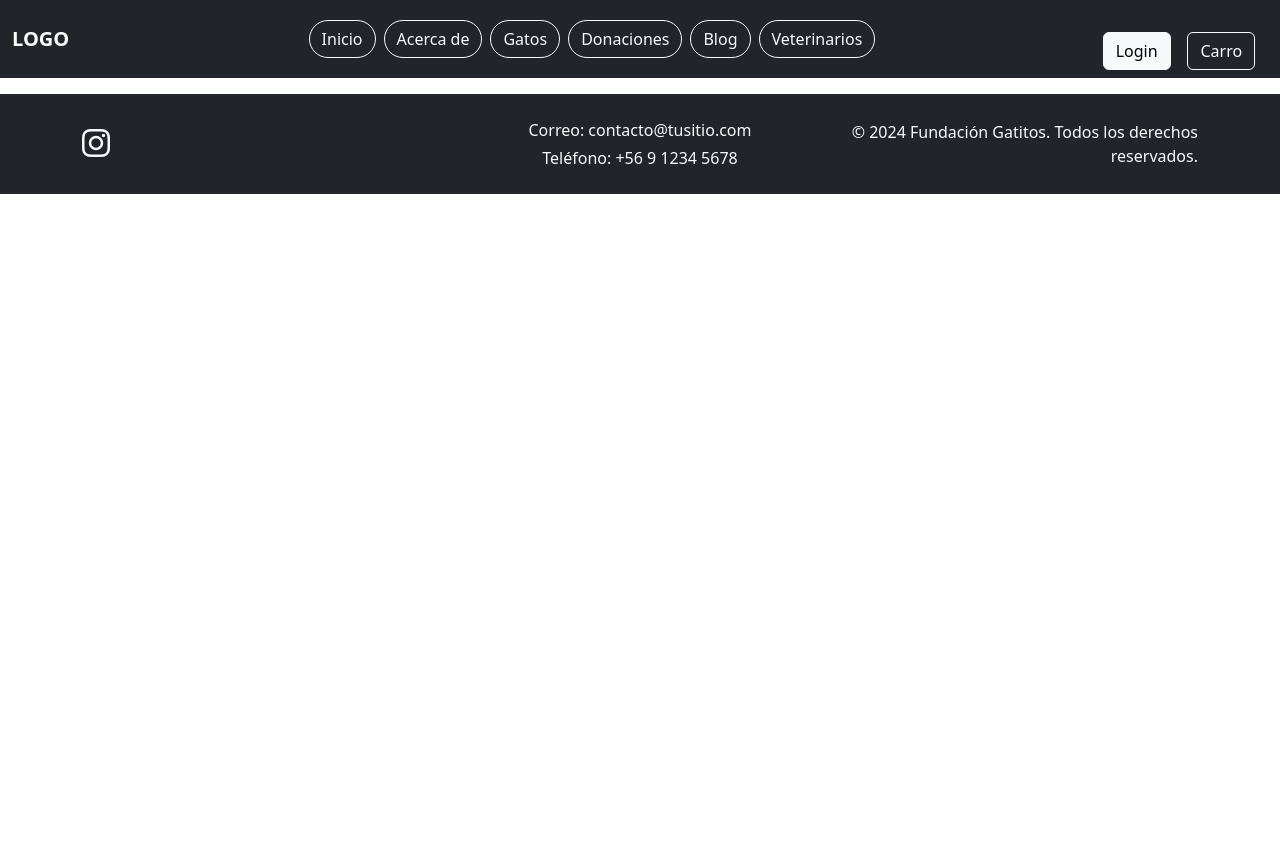
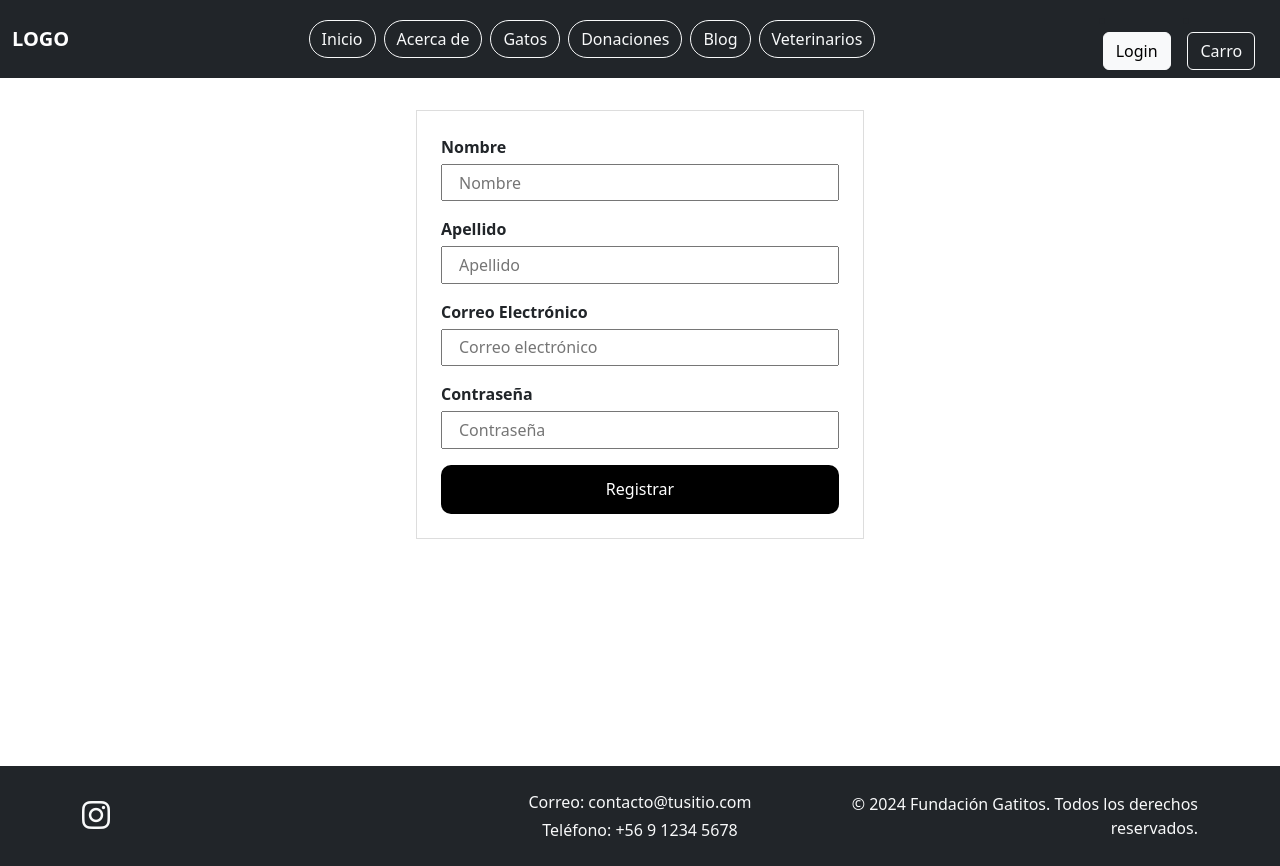
Before and after one commit to Javilani/Proyecto-7, a React (Vite) app: page /register in a window 1280 px wide. Before the commit the page ends 800 px from the top, so only its background shows below. Built offline with nearby package versions, Linux system fonts and the light colour scheme.

Commit message:
desarrollo registerform

```diff
--- a/src/assets/styles/components/form.css
+++ b/src/assets/styles/components/form.css
@@ -1,6 +1,5 @@
 .form-container {
     height: 80vh; /* Con esto hago que el footer se vaya para abajo, container usa el 80% de la altura de la página */
-
 }
 
 .form {
@@ -9,7 +8,6 @@
     margin: 2rem auto;
     padding: 1.5rem;
     border: 1px solid #ddd;
-
 }
 
 .form__group {
@@ -40,6 +38,22 @@
     transition: .3s;
 }
 
-login-button:hover {
+.login-button:hover {
     transform: scale(1.025);
 }
+
+.register-button {
+    width: 100%;
+    padding: .8rem;
+    color: black;
+    background-color: #fff;
+    border: 1px solid black;
+    border-radius: 10px;
+    margin-top: 10px;
+    cursor: pointer;
+    transition: background-color 0.3s;
+}
+
+.register-button:hover {
+    background-color: lightgray;
+}
--- a/src/assets/styles/components/index.css
+++ b/src/assets/styles/components/index.css
@@ -3,3 +3,4 @@
 @import url('./form.css');
 @import url('./aboutPage.css');
 @import url('./homePage.css');
+@import url('./register.css');
--- /dev/null
+++ b/src/assets/styles/components/register.css
@@ -0,0 +1,11 @@
+.register-container {
+        height: 80vh; /* Con esto hago que el footer se vaya para abajo, container usa el 80% de la altura de la página */
+}
+
+.the-form-container {
+    max-width: 28rem;
+
+    margin: 2rem auto;
+    padding: 1.5rem;
+    border: 1px solid #ddd;
+}
--- a/src/components/auth/LoginForm.jsx
+++ b/src/components/auth/LoginForm.jsx
@@ -33,6 +33,11 @@ export const LoginForm = () => {
         }
     }
 
+    // Redirigir al formulario de registro
+    const redirectToRegister = () => {
+        navigate('/register');
+    };
+
     return (
         <div className="form-container">
             <form className="form flex-center" onSubmit={handleSubmit}>
@@ -62,6 +67,13 @@ export const LoginForm = () => {
                 </div>
                 {error && <p className="form-error">{error}</p>}
                 <button type="submit" className="button login-button">Iniciar Sesión</button>
+                <button
+                    type="button"
+                    className="button register-button"
+                    onClick={redirectToRegister}
+                >
+                    Crear cuenta
+                </button>
             </form>
         </div>
     )
--- /dev/null
+++ b/src/components/auth/RegisterForm.jsx
@@ -0,0 +1,91 @@
+import { useContext, useState } from "react";
+import { AuthContext } from "../../context/User/userContext";
+import { useNavigate } from "react-router-dom";
+
+
+export const RegisterForm = () => {
+    const [userData, setUserData] = useState({
+        name: '',
+        lastname: '',
+        email: '',
+        password: ''
+    });
+    const { register } = useContext(AuthContext);
+    const navigate = useNavigate();
+
+    const handleChange = (e) => {
+        const { name, value } = e.target;
+        setUserData({
+            ...userData,
+            [name]: value
+        });
+    };
+    const handleSubmit = async (e) => {
+        e.preventDefault();
+        console.log(userData);
+
+        try {
+            await register(userData);
+            alert('Su cuenta ha sido creada con éxito');
+            navigate('/');
+        } catch (error) {
+            console.error(error);
+        }
+    };
+
+    return (
+        <div className="register-container">
+        <form onSubmit={handleSubmit} className="the-form-container">
+            <div className="form__group">
+                <label htmlFor="name">Nombre</label>
+                <input
+                    type="text"
+                    id="name"
+                    name="name"
+                    placeholder="Nombre"
+                    value={userData.name}
+                    onChange={handleChange}
+                    required
+                />
+            </div>
+            <div className="form__group">
+                <label htmlFor="lastname">Apellido</label>
+                <input
+                    type="text"
+                    id="lastname"
+                    name="lastname"
+                    placeholder="Apellido"
+                    value={userData.lastname}
+                    onChange={handleChange}
+                    required
+                />
+            </div>
+            <div className="form__group">
+                <label htmlFor="email">Correo Electrónico</label>
+                <input
+                    type="email"
+                    id="email"
+                    name="email"
+                    placeholder="Correo electrónico"
+                    value={userData.email}
+                    onChange={handleChange}
+                    required
+                />
+            </div>
+            <div className="form__group">
+                <label htmlFor="password">Contraseña</label>
+                <input
+                    type="password"
+                    id="password"
+                    name="password"
+                    placeholder="Contraseña"
+                    value={userData.password}
+                    onChange={handleChange}
+                    required
+                />
+            </div>
+            <button type="submit" className="button login-button">Registrar</button>
+        </form>
+        </div>
+    );
+};
--- a/src/pages/index.js
+++ b/src/pages/index.js
@@ -5,6 +5,7 @@ import { About } from "./About";
 import { DonationsPage } from "./DonationsPage";
 import { LoginPage } from "./LoginPage";
 import { ProximamentePage } from "./ProximamentePage";
+import { RegisterForm } from "../components/auth/RegisterForm";
 
 export {
     HomePage,
@@ -12,5 +13,6 @@ export {
     CatsPage,
     DonationsPage,
     LoginPage,
-    ProximamentePage
+    ProximamentePage,
+    RegisterForm
 }
--- a/src/routes/AppRouter.jsx
+++ b/src/routes/AppRouter.jsx
@@ -1,5 +1,5 @@
 import { Routes, Route } from 'react-router-dom';
-import { HomePage, About, CatsPage, DonationsPage, LoginPage, ProximamentePage } from '../pages';
+import { HomePage, About, CatsPage, DonationsPage, LoginPage, ProximamentePage, RegisterForm } from '../pages';
 import { Navbar, Footer } from '../components';
 import { CartPage } from '../pages/CartPage';
 import { PrivateRoute } from './PrivateRoute';
@@ -15,6 +15,7 @@ export const AppRouter = () => {
             <Route path='/cats' element={ <CatsPage /> } />
             <Route path='/donations' element={ <DonationsPage /> } />
             <Route path='/login' element={ <LoginPage /> } />
+            <Route path='/register' element={ <RegisterForm />} />
             <Route path='/prox' element={ <ProximamentePage /> }/>
             {/* <Route path='/cart' element={ <CartPage />} /> */}
             <Route
--- a/src/services/apiProyecto.js
+++ b/src/services/apiProyecto.js
@@ -1,7 +1,7 @@
 import axios from 'axios';
 
-// const BASE_URL = 'https://proyecto-6-tvf2.onrender.com';
-const BASE_URL = 'http://localhost:3000';
+const BASE_URL = 'https://proyecto-6-tvf2.onrender.com';
+//const BASE_URL = 'http://localhost:3000';
 
 const apiProductsClients = axios.create({
     baseURL: BASE_URL
@@ -26,9 +26,9 @@ export const getAllDonations = async () => {
 }
 
 // Para traer los usuarios
-//const API_URL = 'https://proyecto-6-tvf2.onrender.com/users';
+const API_URL = 'https://proyecto-6-tvf2.onrender.com/users';
 
-const API_URL = 'http://localhost:3000/users';
+//const API_URL = 'http://localhost:3000/users';
 
 const apiClient = axios.create({
     baseURL: API_URL,
```
Lines whose indentation alone changed are shown as unchanged.
